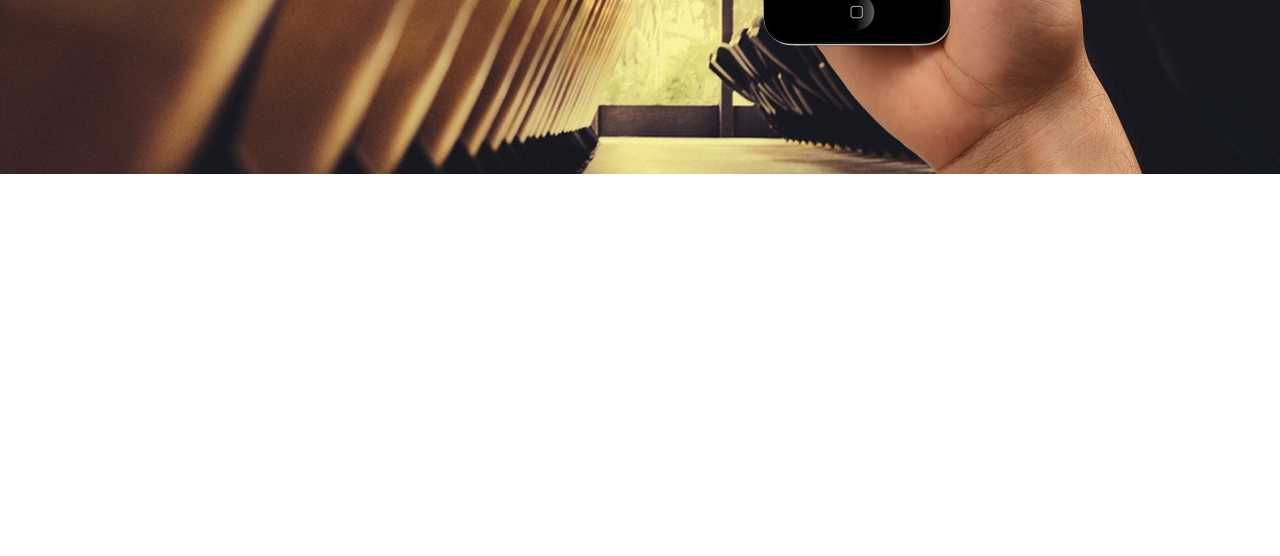
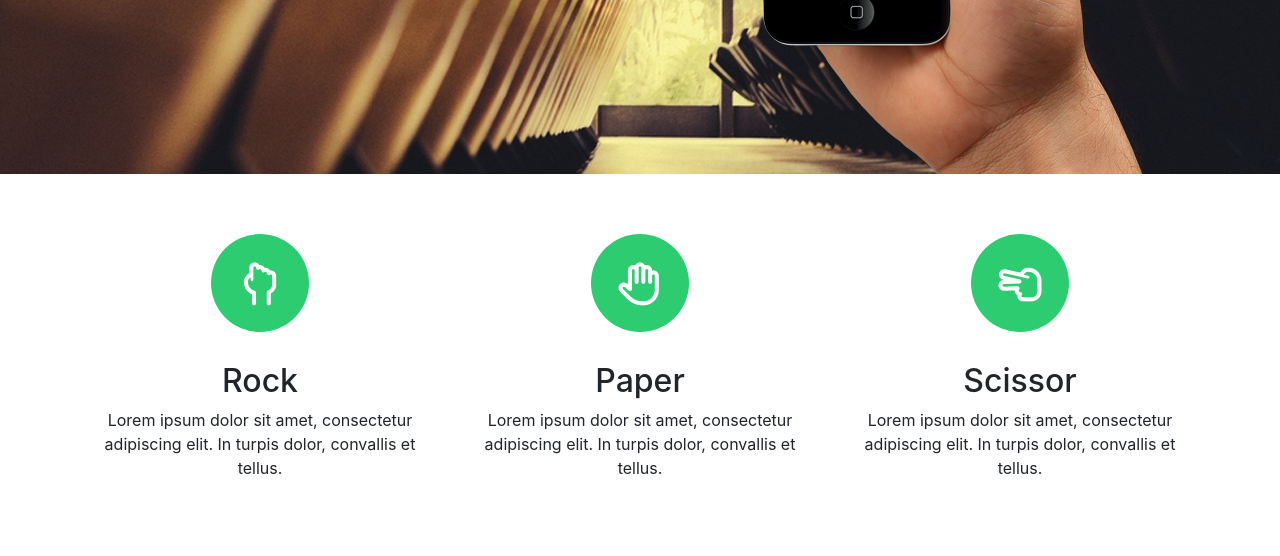
Before and after one commit to Afloatz/front-page, a plain HTML site: page index.html in a window 1280 px wide. Shown: the part 426-982 px from the top of the page. Before the commit the page ends 800 px from the top, so only its background shows below. Drawn offline with nearby package versions, Linux system fonts and the light colour scheme.

Commit message:
section 2

```diff
--- a/css/style.css
+++ b/css/style.css
@@ -1,4 +1,8 @@
 /* Global Styles */
+
+section {
+    padding: 60px 0;
+}
 
 
 
@@ -39,6 +43,10 @@
     margin-bottom: 26px;
 }
 
+.text-green {
+    color: #2ecc71;
+}
+
 .page-header .intro-col-left .operating-system {
     width: 52px;
     height: 52px;
@@ -65,3 +73,33 @@
 .page-header .intro-col-right .intro-img {
     vertical-align: bottom;
 }
+
+
+
+/*------------------------------------
+  1. Feature
+------------------------------------*/
+
+.section-features .feature-col {
+    text-align: center;
+}
+
+.section-features .feature-col {
+    text-align: center;
+}
+
+.section-features .feature-col .feature-img-wrap {
+    width: 98px;
+    height: 98px;
+    border-radius: 50%;
+    background-color: #2ecc71;
+    display: inline-block;
+    margin-bottom: 30px;
+    line-height: 98px;
+}
+
+.section-features .feature-col .feature-img-wrap .feature-icon {
+    color: #fff;
+    font-size: 43px;
+    vertical-align: middle;
+}
--- a/index.html
+++ b/index.html
@@ -48,7 +48,7 @@
                 </div>
 
                 <div class="col-md-6 intro-col-right d-none d-md-block">
-                    <img src="img/iphone.png" alt="notify iphone" class="intro-img">
+                    <img src="img/iphone.png" alt="chifoumi iphone" class="intro-img">
                 </div>
 
             </div>
@@ -57,7 +57,47 @@
 
 
 
-    <!-- Three Column Section -->
+    <!-- Three Column Section / Features -->
+
+    <section class="section-features">
+        <div class="container">
+            <div class="row">
+                <div class="col-md-4 feature-col">
+                    <div class="feature-img-wrap">
+                        <i class="far fa-hand-rock feature-icon"></i>
+                    </div>
+
+                    <h2>Rock</h2>
+
+                    <p class="feature-description">
+                        Lorem ipsum dolor sit amet, consectetur adipiscing elit. In turpis dolor, convallis et tellus.
+                    </p>
+                </div>
+                <div class="col-md-4 feature-col">
+                    <div class="feature-img-wrap">
+                        <i class="far fa-hand-paper feature-icon"></i>
+                    </div>
+
+                    <h2>Paper</h2>
+
+                    <p class="feature-description">
+                        Lorem ipsum dolor sit amet, consectetur adipiscing elit. In turpis dolor, convallis et tellus.
+                    </p>
+                </div>
+                <div class="col-md-4 feature-col">
+                    <div class="feature-img-wrap">
+                        <i class="far fa-hand-scissors feature-icon"></i>
+                    </div>
+
+                    <h2>Scissor</h2>
+
+                    <p class="feature-description">
+                        Lorem ipsum dolor sit amet, consectetur adipiscing elit. In turpis dolor, convallis et tellus.
+                    </p>
+                </div>
+            </div>
+        </div>
+    </section>
 
 
     <!-- Two Column Section -->
```
